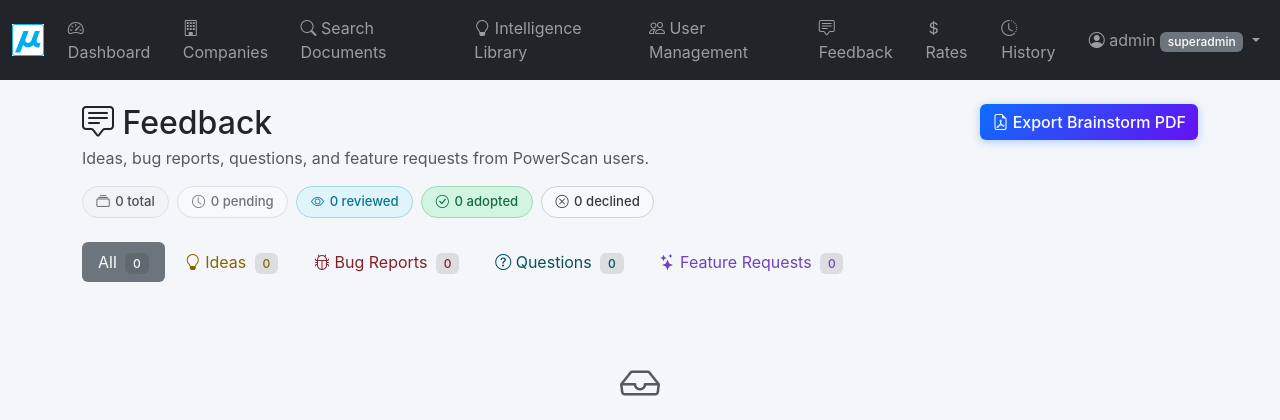
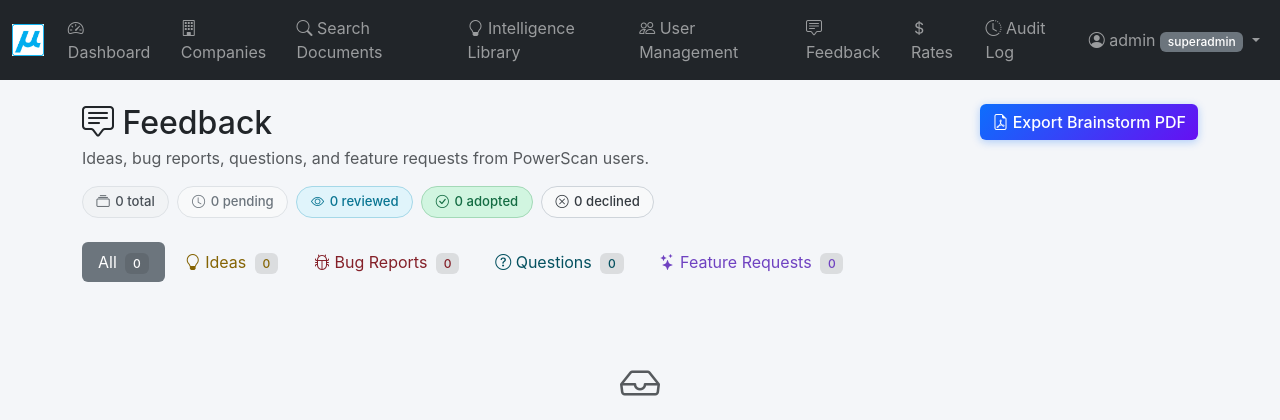
Before and after one commit to jKeonaona/powerscan, a Flask app: page /admin/feedback in a window 1280 px wide. Shown: the top 420 px of the page. Run offline with Flask 3, Linux system fonts and the light colour scheme; a user stored in the database is signed in; data that the repository does not hold is empty.

Commit message:
Rename History nav link to Audit Log

```diff
--- a/templates/base.html
+++ b/templates/base.html
@@ -70,7 +70,7 @@
                     </li>
                     <li class="nav-item">
                         <a class="nav-link" href="{{ url_for('admin_history') }}">
-                            <i class="bi bi-clock-history"></i> History
+                            <i class="bi bi-clock-history"></i> Audit Log
                         </a>
                     </li>
                     {% endif %}
```
